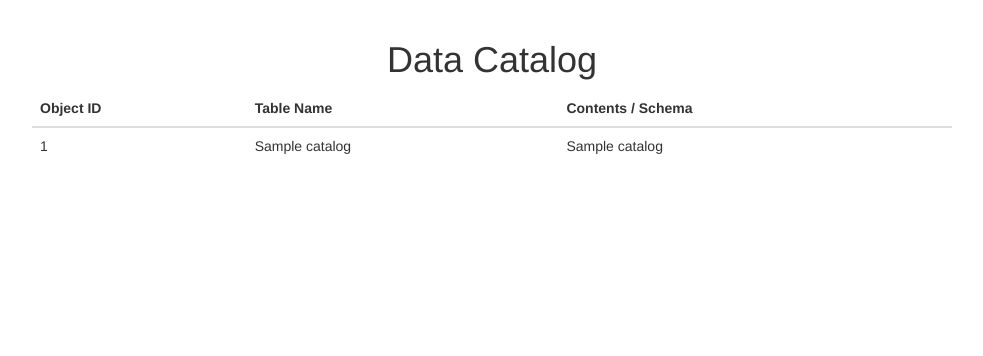
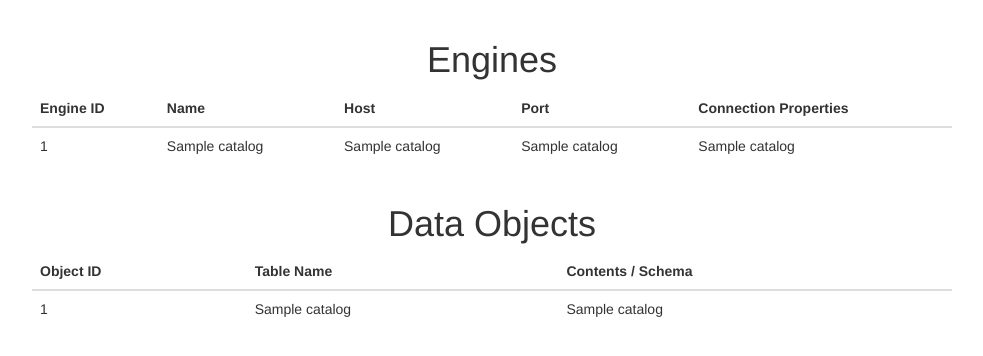
Before and after one commit to bigdawg-istc/bigdawg, a Flask app: page /catalog in a window 1280 px wide. Shown: the part 52-408 px from the top of the page, without its empty margins (148-1131 px from the left). Run offline with Flask 2, Linux system fonts and the light colour scheme; a database or web service that is not in the repository returns one stand-in record (values such as "Sample title"); some libraries are stand-ins or nearby versions.

Commit message:
Add engines table to UI. Update web links in UI.

```diff
--- a/admin_ui/CatalogClient.py
+++ b/admin_ui/CatalogClient.py
@@ -53,6 +53,17 @@ class CatalogClient:
         cur.close()
         return rows
 
+    def get_engines(self):
+        """
+        Reads engines table and returns all rows.
+        :return: rows: an iterable of tuples, where each element is a value of the row
+        """
+        cur = self.conn.cursor()
+        cur.execute("SELECT * from catalog.engines")
+        rows = cur.fetchall()
+        cur.close()
+        return rows
+
     def get_islands(self):
         """
         Reads islands table and returns all rows.
--- a/admin_ui/app.py
+++ b/admin_ui/app.py
@@ -33,7 +33,8 @@ def catalog():
     #     (9, 'mimic2v26.d_careunits', 'cuid,label', 2, 2),
     #     (10, 'mimic2v26.d_chartitems', 'itemid,label,category,description', 2, 2),
     # ]
-    return render_template('catalog.html', objects=objects)
+    engines = CatalogClient().get_engines()
+    return render_template('catalog.html', objects=objects, engines=engines)
 
 
 # Important Links
@@ -42,15 +43,15 @@ def links():
     links = [
         {
             "name": "Documentation",
-            "href": "#"
+            "href": "http://bigdawg-documentation.readthedocs.io/en/latest/index.html"
         },
         {
             "name": "Code",
-            "href": "#"
+            "href": "https://bitbucket.org/aelmore/bigdawgmiddle"
         },
         {
-            "name": "Setup",
-            "href": "#"
+            "name": "Installation and Setup",
+            "href": "http://bigdawg-documentation.readthedocs.io/en/latest/getting-started.html"
         },
     ]
     return render_template('links.html', links=links)
--- a/admin_ui/templates/catalog.html
+++ b/admin_ui/templates/catalog.html
@@ -4,7 +4,33 @@
 
 {% block content %}
 <div class="row col-xs-10 col-xs-offset-1">
-  <h1 align="center">Data Catalog</h1>
+  <h1 align="center">Engines</h1>
+  <table class="table table-hover">
+    <thead>
+      <tr>
+        <th>Engine ID</th>
+        <th>Name</th>
+        <th>Host</th>
+        <th>Port</th>
+        <th>Connection Properties</th>
+      </tr>
+    </thead>
+    <tbody>
+      {% for engine in engines %}
+      <tr>
+        <td>{{ engine[0] }}</td>
+        <td>{{ engine[1] }}</td>
+        <td>{{ engine[2] }}</td>
+        <td>{{ engine[3] }}</td>
+        <td>{{ engine[4] }}</td>
+      </tr>
+      {% endfor %}
+    </tbody>
+  </table>
+</div>
+
+<div class="row col-xs-10 col-xs-offset-1">
+  <h1 align="center">Data Objects</h1>
   <table class="table table-hover">
     <thead>
       <tr>
```
